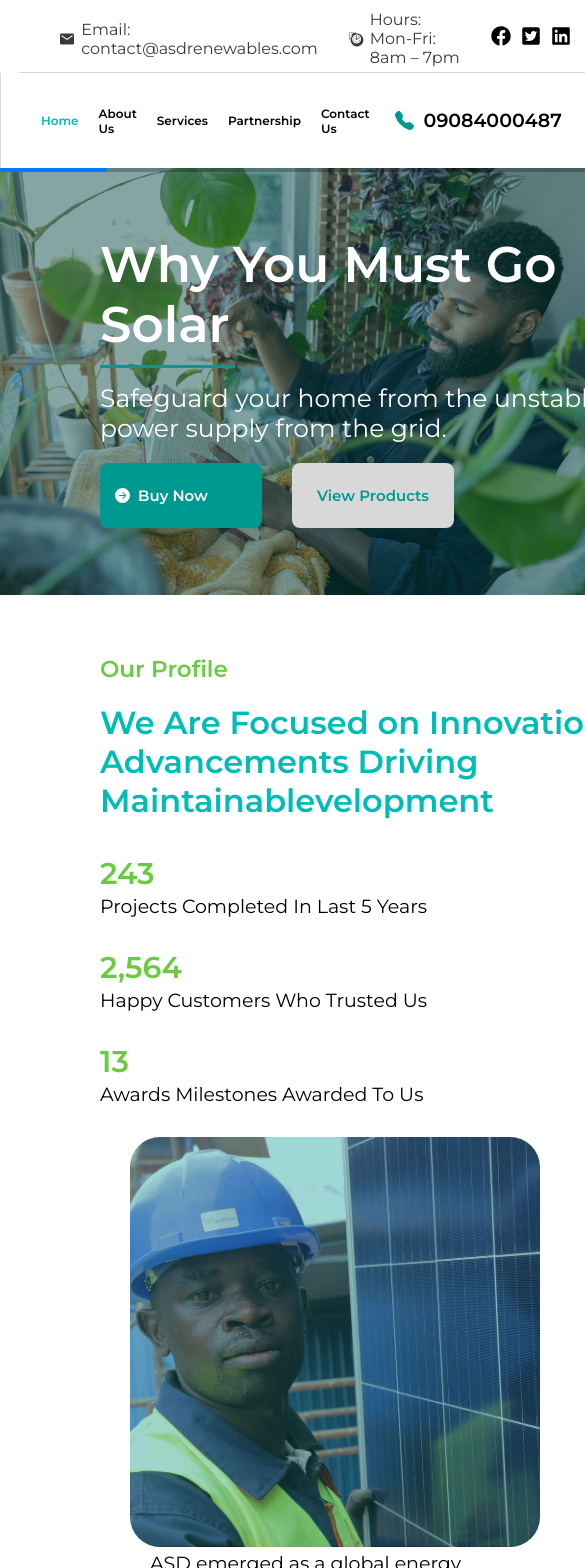
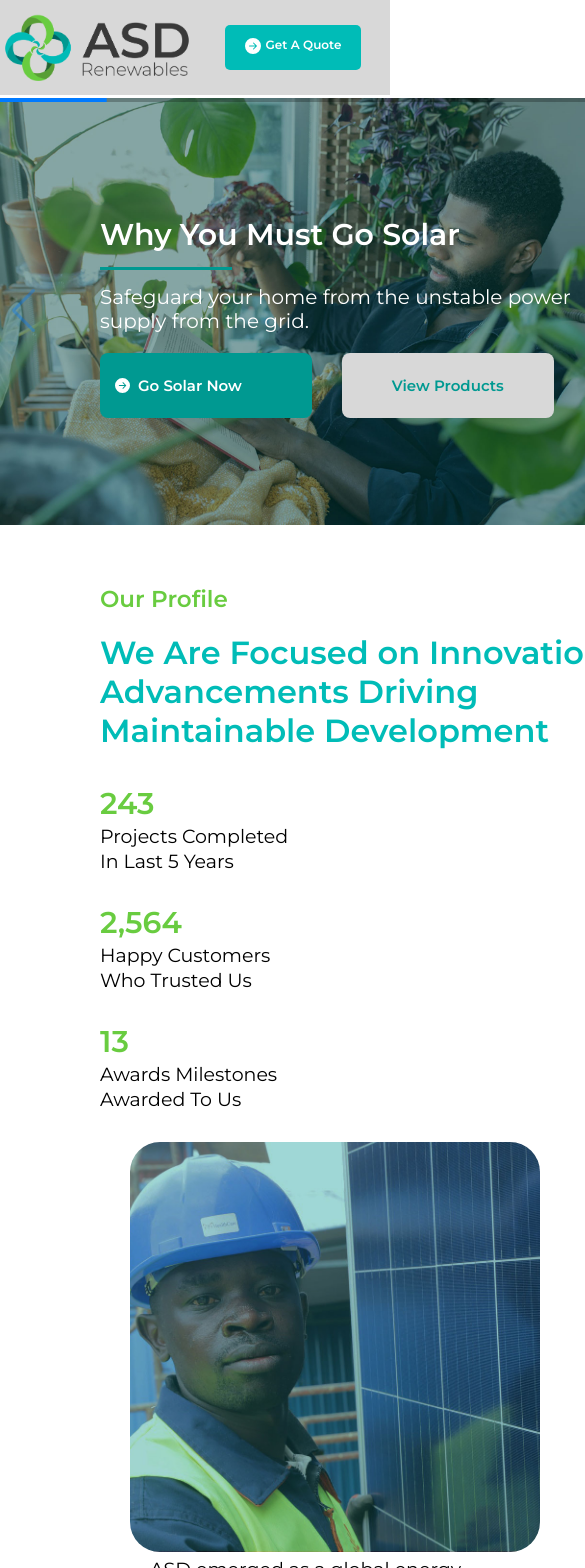
Before and after one commit to layiwola008/asdrenewable, a Next.js app: page / in a window 390 px wide. Shown: the top 1568 px of the page, 585 px wide, since content can reach past the window. Built offline with nearby package versions, Linux system fonts and the light colour scheme.

Commit message:
Make responsive

```diff
--- a/components/Navbar.jsx
+++ b/components/Navbar.jsx
@@ -23,11 +23,13 @@ const Navbar = () => {
       </div>
       <div className="navbar__middle">
         <ul>
-          <Link href="/"><li className="active">Home</li></Link>
-          <Link href="/asd-solar/about"><li>About Us</li></Link>
+          <Link href="/"><li className="active hide__mobile">Home</li></Link>
+          <Link href="/asd-solar/about"><li className="hide__mobile">About Us</li></Link>
+          <li>Solutions</li>
           <li>Services</li>
+          <li>Products</li>
           <li>Partnership</li>
-          <li>Contact Us</li>
+          <li className="hide__mobile">Contact Us</li>
         </ul>
         <div className="navbar__phone">
           <span className="navbar__icon">
--- a/components/Whyus.jsx
+++ b/components/Whyus.jsx
@@ -15,7 +15,7 @@ const WhyUs = () => {
           <header>
             <p>Our Profile</p>
             <h1>
-            We Are Focused on Innovation Advancements Driving Maintainablevelopment
+            We Are Focused on Innovation Advancements Driving Maintainable Development
             </h1>
           </header>
         </div>
--- a/components/data.js
+++ b/components/data.js
@@ -38,7 +38,7 @@ export const slides = [
       header: "Why You Must Go Solar",
       paragraph:
         "Safeguard your home from the unstable power supply from the grid.",
-      fBtnText: "Buy Now",
+      fBtnText: "Go Solar Now",
       fBtnLinK: "#",
       sBtnText: "View Products",
       sBtnLink: "#",
--- a/styles/globals.css
+++ b/styles/globals.css
@@ -19,12 +19,16 @@ Tertiary Colors: #004442 and #3A3A3A | #D8D8D8
 /*Tob Bar Style Start*/
 .topbar__container {
   margin: 0 auto;
-  width: 94%;
+  width: 100%;
   display: flex;
   align-items: center;
   padding: 10px 40px 5px;
   justify-content: space-between;
   border-bottom: 0.5px #d8d8d8 solid;
+  position: fixed;
+  top: 0;
+  z-index: 99;
+  background-color: white;
 }
 .topbar__left {
   display: flex;
@@ -63,6 +67,11 @@ Tertiary Colors: #004442 and #3A3A3A | #D8D8D8
   width: 100%;
   height: 95px;
   display: flex;
+  position: fixed;
+  top: 40px;
+  bottom: 95px;
+  z-index: 99;
+  background-color: #D8D8D8;
 }
 .navbar__left {
   flex: 1;
@@ -194,6 +203,7 @@ Tertiary Colors: #004442 and #3A3A3A | #D8D8D8
 .slider__container {
   position: relative;
   z-index: 1;
+  margin-top: 134px;
 }
 .slider__desc {
   position: absolute;
@@ -559,10 +569,17 @@ header h1 {
 /*IPAD PRO RESPONSIVENESS*/
 @media only screen and (max-width: 1110px) {
   .navbar__middle ul li {
-    font-size: 12px;
+    font-size: 17px;
+  }
+  .topbar__left {
+    font-size: 20px;
+  }
+  .hide__mobile {
+    display: none;
   }
   .whyus__row {
     justify-content: space-evenly;
+    font-size: 19px;
   }
   .whyus__img {
     margin-left: 30px;
@@ -572,14 +589,13 @@ header h1 {
   }
   .whyus__stats p {
     font-weight: normal;
-    max-width: 10ch;
+    width: 15ch;
   }
   .whyus__about span {
     display: none;
   }
   .whyus__about p {
-    font-size: 15px;
-    max-width: 40ch;
+    width: 30ch;
   }
   .whyus__about button {
     width: 80%;
@@ -587,10 +603,14 @@ header h1 {
   .whysolar__article {
     display: flex;
     flex-direction: column;
-    font-size: 20px;
+    font-size: 27px;
   }
   .whysolar__article article {
     height: 100%;
+    line-height: 35px;
+  }
+  .whysolar__article article h3 {
+    margin-bottom: 20px;
   }
   .whysolar__warranty p {
     font-size: 20px;
@@ -599,12 +619,26 @@ header h1 {
     height: 50vh;
   }
   .footer__div {
-    height: 50vh;
+    height: 100%;
+    display: flex;
+    flex-direction: column;
+    font-size: 19px;
   }
 }
 /*Ipad Mini, Ipad, Ipad Air*/
 @media only screen and (max-width: 898px) {
-
+  .topbar__container {
+    display: none;
+  }
+  .navbar__container {
+    top: 0;
+   }
+   .navbar__middle {
+    display: none;
+   }
+   .slider__container {
+    margin-top: 98px;
+   }
   .whyus__row {
     display: flex;
     flex-direction: column;
@@ -645,20 +679,34 @@ header h1 {
     margin-left: 0;
     padding-top: 40px;
   }
-  .footer__div {
-    height: 80vh;
+  .footer__div .right {
     display: flex;
     flex-direction: column;
-  }
-  .footer__div .right {
-    margin-left: -20px;
-    position: relative;
-    top: -80px;
-  }
+   }
+   .footer__div .right span {
+    margin-top: 40px;
+   }
 }
 /*Samsung Galaxy and others*/
 @media only screen and (max-width: 466px) {
  .layout {
   width: 640px;
  }
+ .slider__desc h2 {
+  font-size: 30px;
+  margin-bottom: 2px;
+ }
+ .slider__desc p {
+  font-size: 20px;
+ }
+ .slider__desc button:first-child {
+  width: 40%;
+ }
+ .slider__desc button:last-child {
+  width: 40%;
+ }
+ .whysolar__warranty button {
+  width: 70%;
+ }
+
 }
```
